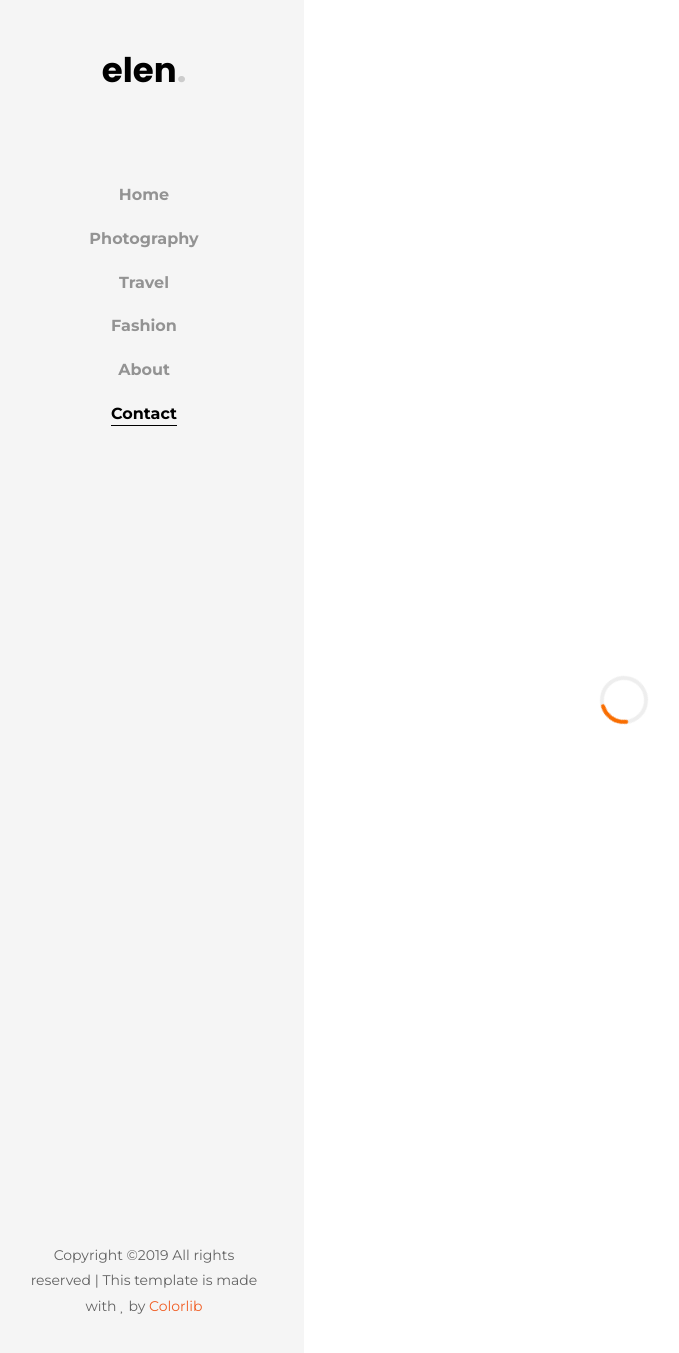
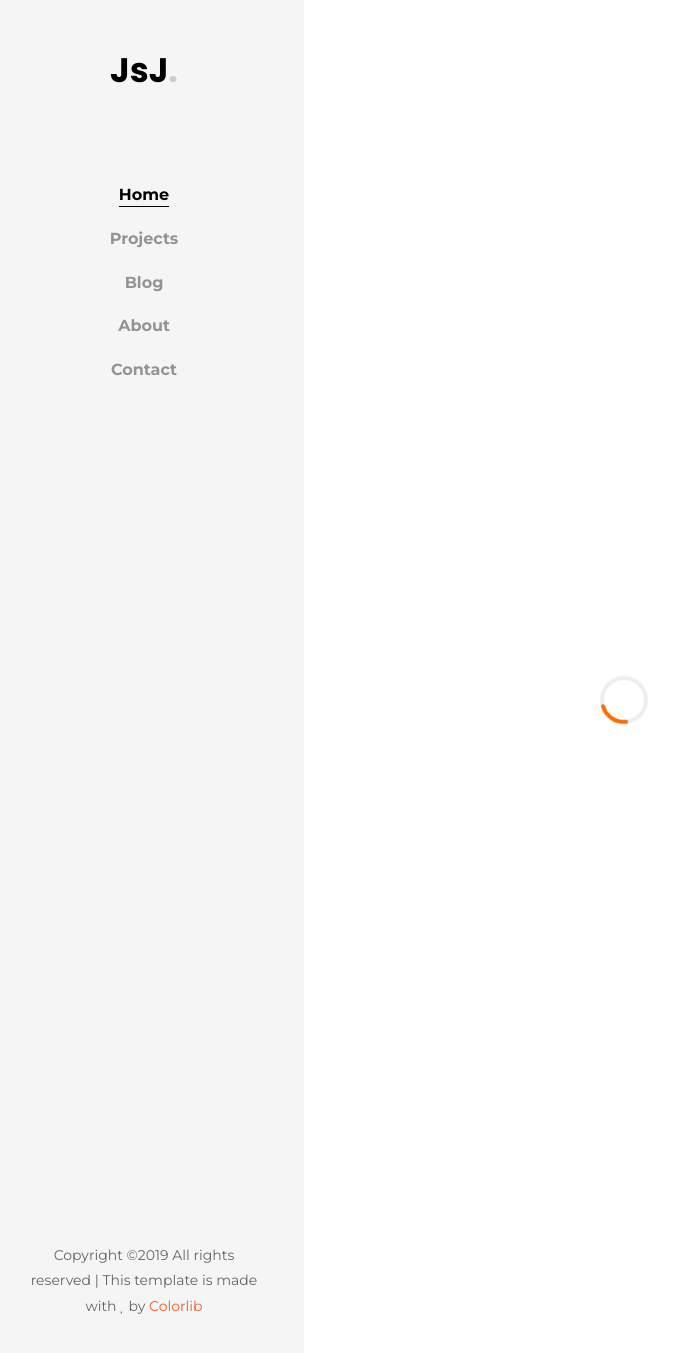
Before and after one commit to curiousTauseef/jsj14.github.io, a Jekyll site: the page contact.html, which Jekyll copies as it is, in a window 1280 px wide and 1400 px high. Shown: the top 1353 px of the window, without its empty margins (16-695 px from the left). Built offline with Jekyll 4.4.1, drawn with Linux system fonts in a browser that asks for light colours; nearby versions of some CDN libraries; some web fonts are replaced; library files that are not in the unit come from our copies.

Commit message:
remove footer contents

```diff
--- a/contact.html
+++ b/contact.html
@@ -32,15 +32,14 @@
 	<div id="colorlib-page">
 		<a href="#" class="js-colorlib-nav-toggle colorlib-nav-toggle"><i></i></a>
 		<aside id="colorlib-aside" role="complementary" class="js-fullheight text-center">
-			<h1 id="colorlib-logo"><a href="index.html">elen<span>.</span></a></h1>
+			<h1 id="colorlib-logo"><a href="index.html">JsJ<span>.</span></a></h1>
 			<nav id="colorlib-main-menu" role="navigation">
 				<ul>
-					<li><a href="index.html">Home</a></li>
-					<li><a href="photography.html">Photography</a></li>
-					<li><a href="travel.html">Travel</a></li>
-					<li><a href="fashion.html">Fashion</a></li>
+					<li class="colorlib-active"><a href="index.html">Home</a></li>
+					<li><a href="https://github.com/jsj14">Projects</a></li>
+					<li><a href="https://jsj14.netlify.com">Blog</a></li>
 					<li><a href="about.html">About</a></li>
-					<li class="colorlib-active"><a href="contact.html">Contact</a></li>
+					<li><a href="contact.html">Contact</a></li>
 				</ul>
 			</nav>
 
@@ -48,10 +47,10 @@
 				<p><!-- Link back to Colorlib can't be removed. Template is licensed under CC BY 3.0. -->
 			  Copyright &copy;<script>document.write(new Date().getFullYear());</script> All rights reserved | This template is made with <i class="icon-heart" aria-hidden="true"></i> by <a href="https://colorlib.com" target="_blank">Colorlib</a>
 				<ul>
-					<li><a href="#"><i class="icon-facebook"></i></a></li>
-					<li><a href="#"><i class="icon-twitter"></i></a></li>
-					<li><a href="#"><i class="icon-instagram"></i></a></li>
-					<li><a href="#"><i class="icon-linkedin"></i></a></li>
+					<li><a href="https://github.com/jsj14"><i class="icon-facebook"></i></a></li>
+					<li><a href="https://twitter.com/justjulian14"><i class="icon-twitter"></i></a></li>
+					<li><a href="https://www.instagram.com/juliansarajoseph/"><i class="icon-instagram"></i></a></li>
+					<li><a href="https://www.linkedin.com/in/julian-s-joseph/"><i class="icon-linkedin"></i></a></li>
 				</ul>
 			</div>
 		</aside> <!-- END COLORLIB-ASIDE -->
@@ -62,18 +61,8 @@
 	          <div class="col-md-12 mb-4">
 	            <h2 class="h4 font-weight-bold">Contact Information</h2>
 	          </div>
-	          <div class="w-100"></div>
-	          <div class="col-md-3">
-	            <p><span>Address:</span> 198 West 21th Street, Suite 721 New York NY 10016</p>
-	          </div>
-	          <div class="col-md-3">
-	            <p><span>Phone:</span> <a href="tel://1234567920">+ 1235 2355 98</a></p>
-	          </div>
 	          <div class="col-md-3">
 	            <p><span>Email:</span> <a href="mailto:juliansarajoseph@gmail.com">juliansarajoseph@gmail.com</a></p>
-	          </div>
-	          <div class="col-md-3">
-	            <p><span>Website</span> <a href="#">jsj14.netlify.com</a></p>
 	          </div>
 	        </div>
 	        <div class="row block-9">
@@ -112,10 +101,7 @@
 	            <div class="ftco-footer-widget mb-4 ml-md-4">
 	              <h2 class="ftco-heading-2">Category</h2>
 	              <ul class="list-unstyled categories">
-	                <li><a href="#">Photography <span>(6)</span></a></li>
-	                <li><a href="#">Fashion <span>(8)</span></a></li>
 	                <li><a href="#">Technology <span>(2)</span></a></li>
-	                <li><a href="#">Travel <span>(2)</span></a></li>
 	              </ul>
 	            </div>
 	          </div>
--- a/index.html
+++ b/index.html
@@ -109,10 +109,7 @@
             <div class="ftco-footer-widget mb-4 ml-md-4">
               <h2 class="ftco-heading-2">Category</h2>
               <ul class="list-unstyled categories">
-                <li><a href="#">Photography <span>(6)</span></a></li>
-                <li><a href="#">Fashion <span>(8)</span></a></li>
                 <li><a href="#">Technology <span>(2)</span></a></li>
-                <li><a href="#">Travel <span>(2)</span></a></li>
               </ul>
             </div>
           </div>
```
